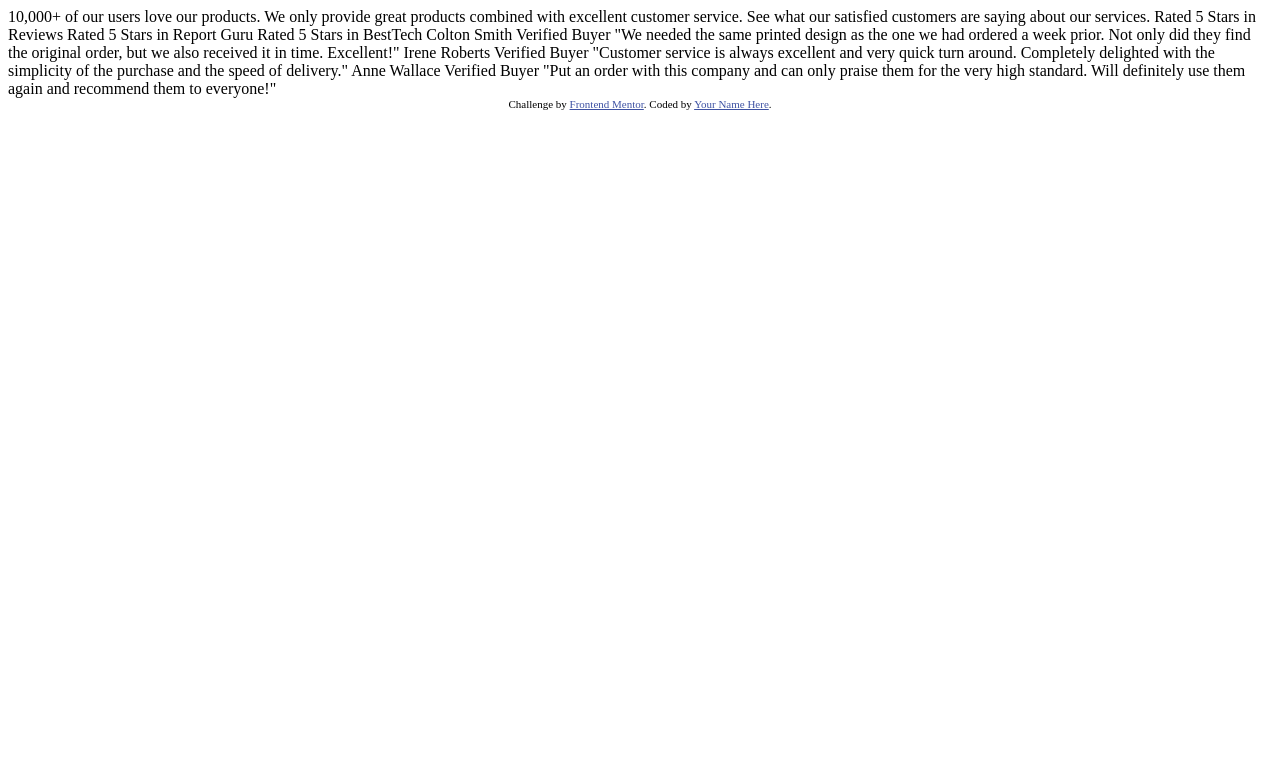
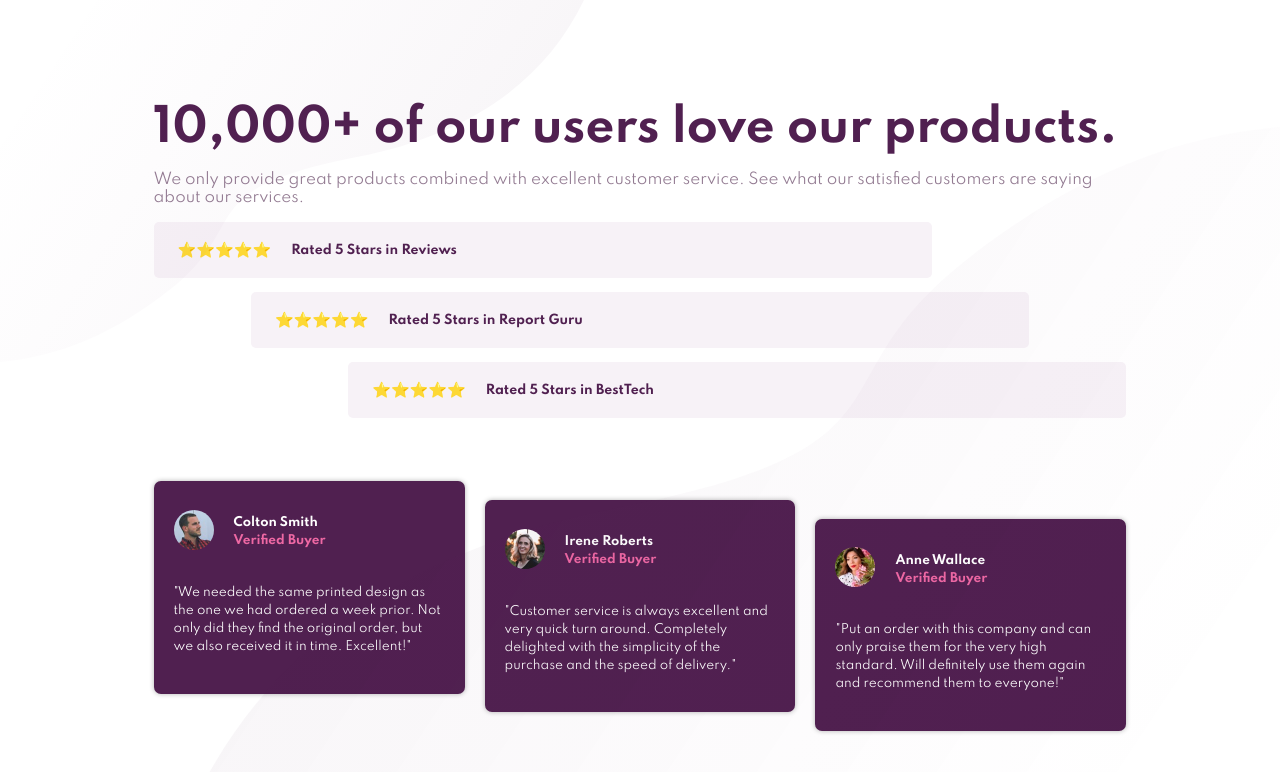
Before and after one commit to olamide203/social-proof-section, a plain HTML site: page index.html in a window 1280 px wide. Drawn offline with Linux system fonts and the light colour scheme.

Commit message:
complete desktop layout

```diff
--- /dev/null
+++ b/css/style.scss
@@ -0,0 +1,162 @@
+@import url("https://fonts.googleapis.com/css2?family=Spartan:wght@400;500;700&display=swap");
+body,
+html {
+  padding: 0;
+  margin: 0;
+}
+
+* {
+  box-sizing: border-box;
+}
+
+body {
+  width: 100vw;
+  height:  100%;
+  overflow-x: hidden;
+  display: grid;
+  font-family: 'Spartan', sans-serif;
+  font-size: 15px;
+  &::before,
+  &::after {
+    position: absolute;
+    height: 100%;
+    width: 100vw;
+    content: "";
+  }
+  &::before {
+    background-image: url("../images/bg-pattern-top-desktop.svg");
+    background-repeat: no-repeat;
+    background-position: top left;
+  }
+
+  &::after {
+    position: fixed;
+    background-image: url("../images/bg-pattern-bottom-desktop.svg");
+    background-repeat: no-repeat;
+    background-position: bottom right;
+    bottom: 0;
+  }
+
+  .container {
+    padding: 8% 12% 0;
+    width: 100vw;
+    .main {
+      display: grid;
+      grid-template-columns: repeat(auto-fit, minmax(450px, 1fr));
+      grid-gap: 0 100px;
+
+      &__item {
+        display: grid;
+        align-items: center;
+        &-row {
+          grid-auto-rows: 70px;
+          align-items: start;
+        }
+        h1 {
+          color:hsl(300, 43%, 22%);
+          font-weight: 700;
+          font-size: 3em;
+          margin: 0;
+        }
+
+        p{
+          color: hsl(303, 10%, 53%);
+        }
+
+        .item {
+          background: hsl(300, 24%, 96%);
+          color: hsl(300, 43%, 22%);
+          padding: 4px;
+          height: 80%;
+          width: 80%;
+          display: grid;
+          grid-template-columns: auto 1fr;
+          place-content: center;
+          border-radius: 5px;
+          .emoji {
+            grid-column: 1/ auto;
+            place-self: center;
+            padding: 0 20px;
+          }
+          // &-bottom{
+          //   align-self: end;
+          // }
+
+          // &-top{
+          //   align-self: start;
+          // }
+          &-left{
+            justify-self: start;
+          }
+          &-center {
+            justify-self: center;
+          }
+
+          &-right{
+            justify-self: end;
+          }
+        }
+      }
+    }
+
+    .cards {
+      display: grid;
+      grid-template-columns: repeat(auto-fit, minmax(250px, 1fr));
+      grid-gap: 20px;
+      margin-top: 5%;
+      grid-auto-rows: 250px;
+    }
+  }
+}
+
+.card {
+  padding: 20px;
+  display: grid;
+  grid-template-columns: 40px 1fr;
+  gap: 20px;
+  background: hsl(300, 43%, 22%);
+  color: hsl(0, 0%, 100%);
+  border-radius: 7px;
+  box-shadow:0 0 5px rgba(0,0,0,0.3);
+  height: 85%;
+  h5,
+  p {
+    margin: 0;
+    font-size: 12px;
+    line-height: 1.5;
+  }
+
+  &-top {
+    align-self: start;
+  }
+  &-center {
+    align-self: center;
+  }
+
+  &-bottom {
+    align-self: end;
+  }
+  &__img {
+    justify-self: center;
+    align-self: center;
+    img {
+      object-fit: cover;
+      width: 100%;
+      border-radius: 50%;
+    }
+  }
+
+  &__desc {
+    align-self: center;
+
+    &-pink {
+      color: hsl(333, 80%, 67%);
+    }
+  }
+  &__body {
+    grid-column: 1/-1;
+  }
+}
+@media screen and (max-width: 1315px){
+
+}
--- a/index.html
+++ b/index.html
@@ -11,7 +11,8 @@
       sizes="32x32"
       href="./images/favicon-32x32.png"
     />
-
+    <!-- css -->
+    <link rel="stylesheet" href="css/style.css">
     <title>Frontend Mentor | Social proof section</title>
 
     <!-- Feel free to remove these styles or customise in your own stylesheet 👍 -->
@@ -26,36 +27,126 @@
     </style>
   </head>
   <body>
+    <div class="container">
+      <div class="main">
+        <div class="main__item">
+          <h1>
             10,000+ of our users love our products.
 
+          </h1>
+          <p>
             We only provide great products combined with excellent customer service.
             See what our satisfied customers are saying about our services.
+          </p>
 
-    Rated 5 Stars in Reviews
-    Rated 5 Stars in Report Guru
+        </div>
+        <div class="main__item main__item-row">
+          <div class="item item-bottom item-left">
+            <p>
+              <div class="emoji">⭐⭐⭐⭐⭐</div>
+              <h5>Rated 5 Stars in Reviews</h5>
+            </p>
+          </div>
+          <div class="item item-center">
+            <p>
+              <div class="emoji">⭐⭐⭐⭐⭐</div>
+              <h5>Rated 5 Stars in Report Guru</h5>
+            </p>
+            </div>
+          <div class="item item-top item-right">
+            <p>
+              <div class="emoji">
+                ⭐⭐⭐⭐⭐
+              </div>
+              <h5>
                 Rated 5 Stars in BestTech
+              </h5>
+            </p>
+            </div>
+        </div>
+      </div>
+      <div class="cards">
+        <div class="card card-top">
+            <div class="card__img">
+              <img src="images/image-colton.jpg" alt="">
+            </div>
+            <div class="card__desc">
+              <h5>
+                Colton Smith
+              </h5>
+              <h5 class="card__desc-pink">
+                Verified Buyer
+              </h5>
 
-    Colton Smith
-    Verified Buyer
+            </div>
+            <div class="card__body">
+              <p>
                 "We needed the same printed design as the one we had ordered a week prior.
                 Not only did they find the original order, but we also received it in time.
                 Excellent!"
+              </p>
+            </div>
 
+
+        </div>
+
+        <div class="card card-center">
+          <div class="card__img">
+            <img src="images/image-irene.jpg" alt="">
+          </div>
+          <div class="card__desc">
+            <h5>
               Irene Roberts
+            </h5>
+            <h5 class="card__desc-pink">
               Verified Buyer
+            </h5>
+          </div>
+          <div class="card__body">
+            <p>
               "Customer service is always excellent and very quick turn around. Completely
               delighted with the simplicity of the purchase and the speed of delivery."
+            </p>
 
+          </div>
+
+        </div>
+
+        <div class="card card-bottom">
+          <div class="card__img">
+            <img src="images/image-anne.jpg" alt="">
+          </div>
+          <div class="card__desc">
+            <h5>
               Anne Wallace
+            </h5>
+            <h5 class="card__desc-pink">
               Verified Buyer
+            </h5>
+          </div>
+          <div class="card__body">
+            <p>
               "Put an order with this company and can only praise them for the very high
               standard. Will definitely use them again and recommend them to everyone!"
+            </p>
+          </div>
 
-    <div class="attribution">
+        </div>
+      </div>
+    </div>
+
+
+
+
+
+
+
+
+    <!-- <div class="attribution">
       Challenge by
       <a href="https://www.frontendmentor.io?ref=challenge" target="_blank"
         >Frontend Mentor</a
       >. Coded by <a href="#">Your Name Here</a>.
-    </div>
+    </div> -->
   </body>
 </html>
```
Also changed, not shown: css/style.css (added), 1 other file. Lines whose indentation alone changed are shown as unchanged.
